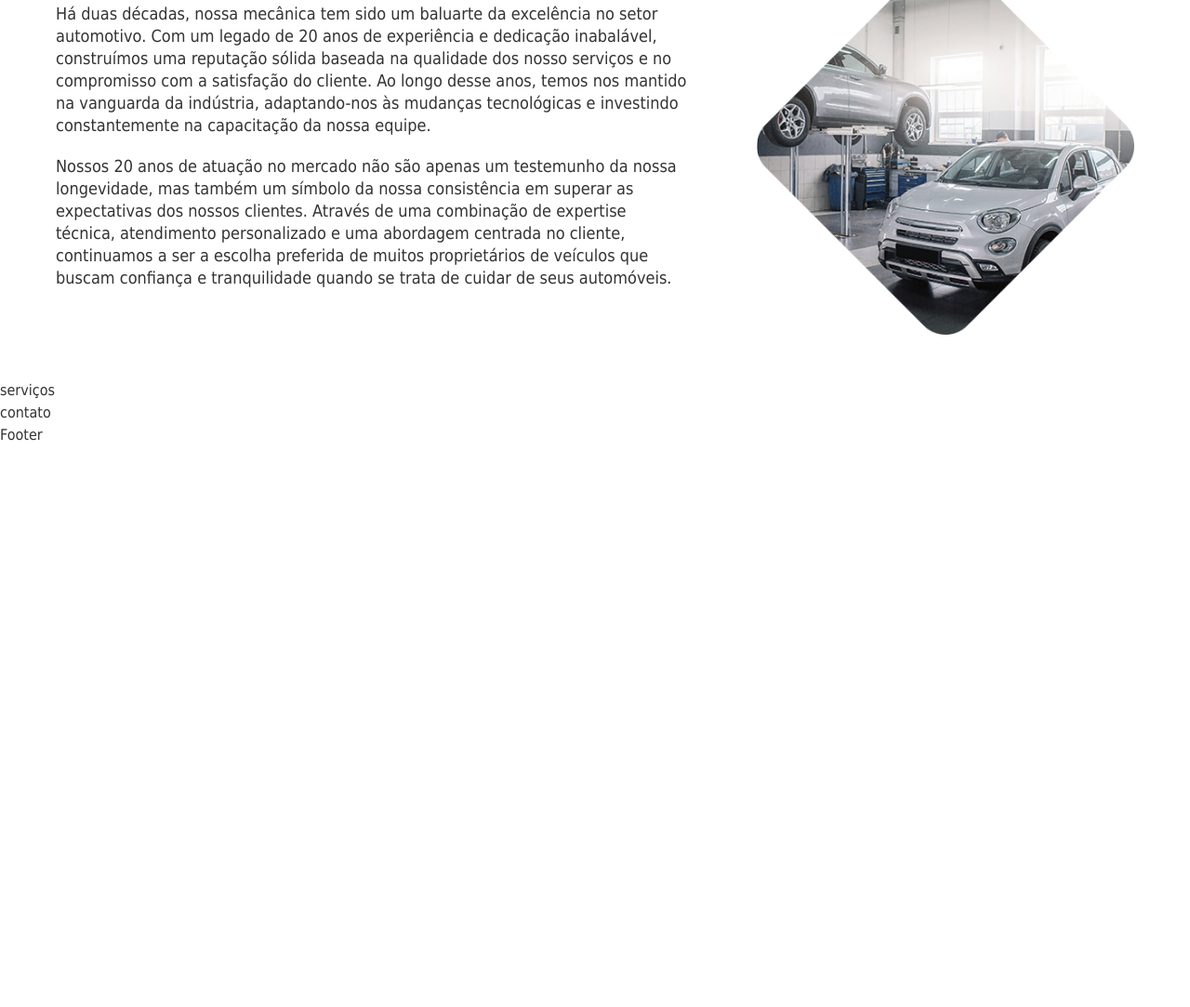
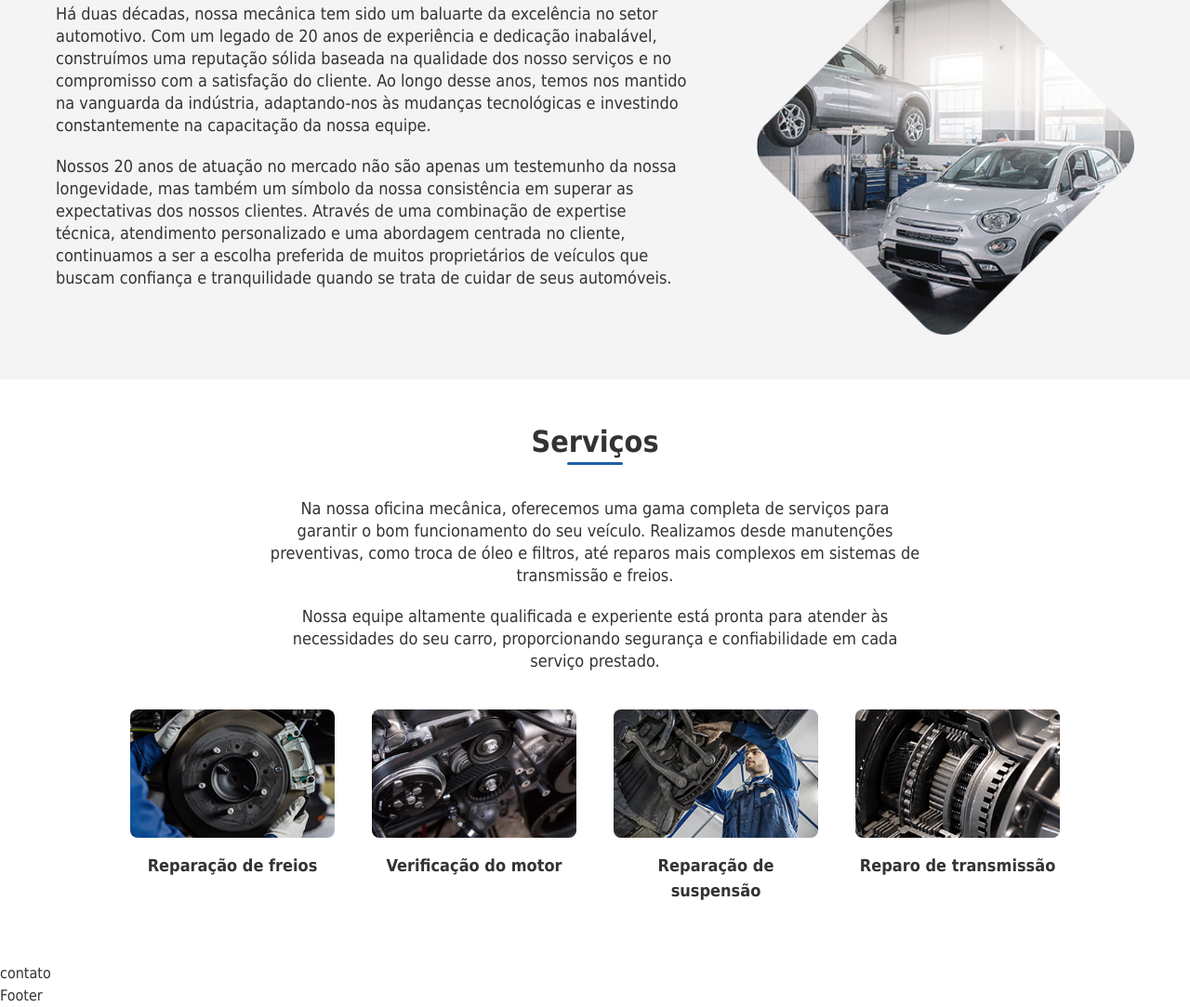
Before and after one commit to PedroLDallIgna/porto-auto-services, a plain HTML site: page index.html in a window 1280 px wide. Shown: the part 392-1475 px from the top of the page at 93% size. Before the commit the page ends 872 px from the top, so only its background shows below. Drawn offline with nearby package versions, Linux system fonts and the light colour scheme.

Commit message:
feat: adds services section

```diff
--- a/index.html
+++ b/index.html
@@ -6,7 +6,7 @@
   <meta name="viewport" content="width=device-width, initial-scale=1.0">
   <link rel="shortcut icon" href="assets/favicon.ico" type="image/x-icon">
   <link href="https://cdn.jsdelivr.net/npm/bootstrap@5.3.3/dist/css/bootstrap.min.css" rel="stylesheet"
-  integrity="sha384-QWTKZyjpPEjISv5WaRU9OFeRpok6YctnYmDr5pNlyT2bRjXh0JMhjY6hW+ALEwIH" crossorigin="anonymous">
+    integrity="sha384-QWTKZyjpPEjISv5WaRU9OFeRpok6YctnYmDr5pNlyT2bRjXh0JMhjY6hW+ALEwIH" crossorigin="anonymous">
   <link rel="stylesheet" href="styles/base.css">
   <link rel="stylesheet" href="styles/styles.css">
   <title>Porto Auto Services</title>
@@ -61,15 +61,52 @@
         <h2 class="section-title underline-start">Vinte anos de experiência</h2>
         <div class="about-section-content">
           <div class="about-text">
-            <p>Há duas décadas, nossa mecânica tem sido um baluarte da excelência no setor automotivo. Com um legado de 20 anos de experiência e dedicação inabalável, construímos uma reputação sólida baseada na qualidade dos nosso serviços e no compromisso com a satisfação do cliente. Ao longo desse anos, temos nos mantido na vanguarda da indústria, adaptando-nos às mudanças tecnológicas e investindo constantemente na capacitação da nossa equipe.</p>
-            <p>Nossos 20 anos de atuação no mercado não são apenas um testemunho da nossa longevidade, mas também um símbolo da nossa consistência em superar as expectativas dos nossos clientes. Através de uma combinação de expertise técnica, atendimento personalizado e uma abordagem centrada no cliente, continuamos a ser a escolha preferida de muitos proprietários de veículos que buscam confiança e tranquilidade quando se trata de cuidar de seus automóveis.</p>
+            <p>Há duas décadas, nossa mecânica tem sido um baluarte da excelência no setor automotivo. Com um legado de
+              20 anos de experiência e dedicação inabalável, construímos uma reputação sólida baseada na qualidade dos
+              nosso serviços e no compromisso com a satisfação do cliente. Ao longo desse anos, temos nos mantido na
+              vanguarda da indústria, adaptando-nos às mudanças tecnológicas e investindo constantemente na capacitação
+              da nossa equipe.</p>
+            <p>Nossos 20 anos de atuação no mercado não são apenas um testemunho da nossa longevidade, mas também um
+              símbolo da nossa consistência em superar as expectativas dos nossos clientes. Através de uma combinação de
+              expertise técnica, atendimento personalizado e uma abordagem centrada no cliente, continuamos a ser a
+              escolha preferida de muitos proprietários de veículos que buscam confiança e tranquilidade quando se trata
+              de cuidar de seus automóveis.</p>
           </div>
           <img class="about-image" src="assets/sobre.png" alt="">
         </div>
       </div>
     </section>
-    <section>
-      serviços
+    <section id="servicos" class="section services-section container-fluid">
+      <div class="container services-section-container">
+        <h2 class="section-title underline-center services-title">Serviços</h2>
+        <div class="services-section-content">
+          <div class="services-text">
+            <p>Na nossa oficina mecânica, oferecemos uma gama completa de serviços para garantir o bom funcionamento do
+              seu veículo. Realizamos desde manutenções preventivas, como troca de óleo e filtros, até reparos mais
+              complexos em sistemas de transmissão e freios.</p>
+            <p>Nossa equipe altamente qualificada e experiente está pronta para atender às necessidades do seu carro,
+              proporcionando segurança e confiabilidade em cada serviço prestado.</p>
+          </div>
+          <div class="services-list" role="list">
+            <div class="services-item" role="listitem">
+              <img class="service-img" src="assets/service-1.jpg" alt="">
+              <p class="service-description">Reparação de freios</p>
+            </div>
+            <div class="services-item" role="listitem">
+              <img class="service-img" src="assets/service-2.jpg" alt="">
+              <p class="service-description">Verificação do motor</p>
+            </div>
+            <div class="services-item" role="listitem">
+              <img class="service-img" src="assets/service-3.jpg" alt="">
+              <p class="service-description">Reparação de suspensão</p>
+            </div>
+            <div class="services-item" role="listitem">
+              <img class="service-img" src="assets/service-4.jpg" alt="">
+              <p class="service-description">Reparo de transmissão</p>
+            </div>
+          </div>
+        </div>
+      </div>
     </section>
     <section>
       contato
--- a/styles/styles.css
+++ b/styles/styles.css
@@ -105,10 +105,23 @@
       background-color: #1c5fa8;
       border-radius: 2px;
     }
+
+    &.underline-center::before {
+      content: '';
+      display: block;
+      position: absolute;
+      bottom: -5px;
+      left: calc(50% - 30px);
+      width: 60px;
+      height: 3px;
+      background-color: #1c5fa8;
+      border-radius: 2px;
+    }
   }
 }
 
 .about-section {
+  background-color: #f4f4f4;
 
   .about-section-container {
     display: flex;
@@ -155,3 +168,68 @@
     }
   }
 }
+
+.services-section {
+  .services-section-container {
+    display: flex;
+    flex-direction: column;
+    row-gap: 32px;
+
+    .services-title {
+      text-align: center;
+    }
+
+    .services-section-content {
+      display: flex;
+      flex-direction: column;
+      align-items: center;
+      justify-content: center;
+      gap: 40px;
+
+      .services-text {
+        max-width: 700px;
+        font-size: 18px;
+        line-height: 24px;
+
+        display: flex;
+        flex-direction: column;
+        row-gap: 20px;
+
+        @media (max-width: 992px) {
+          max-width: 100%;
+        }
+      }
+
+      .services-text p {
+        margin: 0;
+        text-align: center;
+      }
+
+      .services-list {
+        width: 100%;
+        max-width: 1000px;
+        display: grid;
+        grid-template-columns: repeat(auto-fit, minmax(150px, 1fr));
+        gap: 40px;
+
+        .services-item {
+          display: flex;
+          flex-direction: column;
+          row-gap: 16px;
+
+          .service-img {
+            border-radius: 8px;
+            object-fit: cover;
+            object-position: center;
+          }
+
+          .service-description {
+            text-align: center;
+            font-size: 18px;
+            font-weight: 600;
+          }
+        }
+      }
+    }
+  }
+}
```
